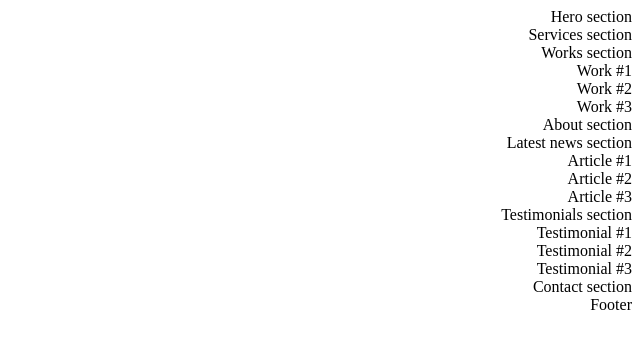
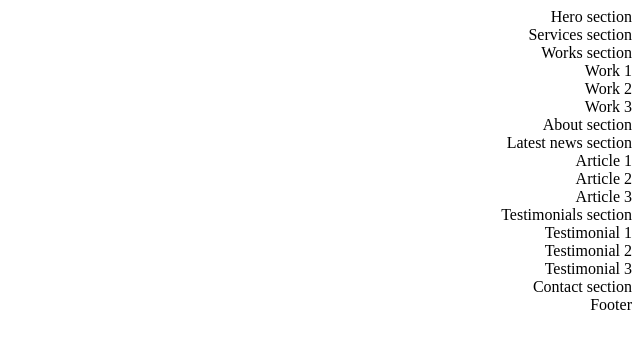
Before and after one commit to aavly/holbertonschool-web_front_end, a plain HTML site: page html_advanced/7-index.html in a window 1280 px wide. Shown: the whole page, without its empty margins (640-1280 px from the left). Drawn offline with Linux system fonts and the light colour scheme.

Commit message:
bringing over changes from task 6

```diff
--- a/html_advanced/7-index.html
+++ b/html_advanced/7-index.html
@@ -2,7 +2,7 @@
 <html dir="rtl" lang="en">
 	<head>
 		<meta charset="utf-8">
-		<meta name="viewport" width="device-width" inital-scale=1.0 viewport-fit="cover">
+		<meta name="viewport" content="width=device-width, initial-scale=1.0, viewport-fit=cover">
 		<title>Homepage - Techium</title>
 		<meta name="description" content="Techium is a digital agency">
 		<link rel="icon" type="image/x-icon" href="./favicon.ico">
@@ -15,32 +15,30 @@
 		</header>
 
 		<main>
-			<section> Hero section </section>
-			<section> Services section </section>
+			<section>Hero section</section>
+			<section>Services section</section>
 			<section>
 				Works section
-				<article> Work #1 </article>
-				<article> Work #2 </article>
-				<article> Work #3</article>
+				<article> Work 1 </article>
+				<article> Work 2 </article>
+				<article> Work 3</article>
 			</section>
-			<section> About section </section>
+			<section>About section</section>
 			<section>
 				Latest news section
-				<article> Article #1 </article>
-				<article> Article #2 </article>
-				<article> Article #3 </article>
+				<article> Article 1 </article>
+				<article> Article 2 </article>
+				<article> Article 3 </article>
 			</section>
 			<section>
 				Testimonials section
-				<article> Testimonial #1 </article>
-				<article> Testimonial #2 </article>
-				<article> Testimonial #3 </article>
+				<article> Testimonial 1 </article>
+				<article> Testimonial 2 </article>
+				<article> Testimonial 3 </article>
 			</section>
-			<section> Contact section </section>
+			<section>Contact section</section>
 		</main>
 
-		<footer>
-			Footer
-		</footer>
+		<footer>Footer</footer>
 	</body>
 </html>
```
